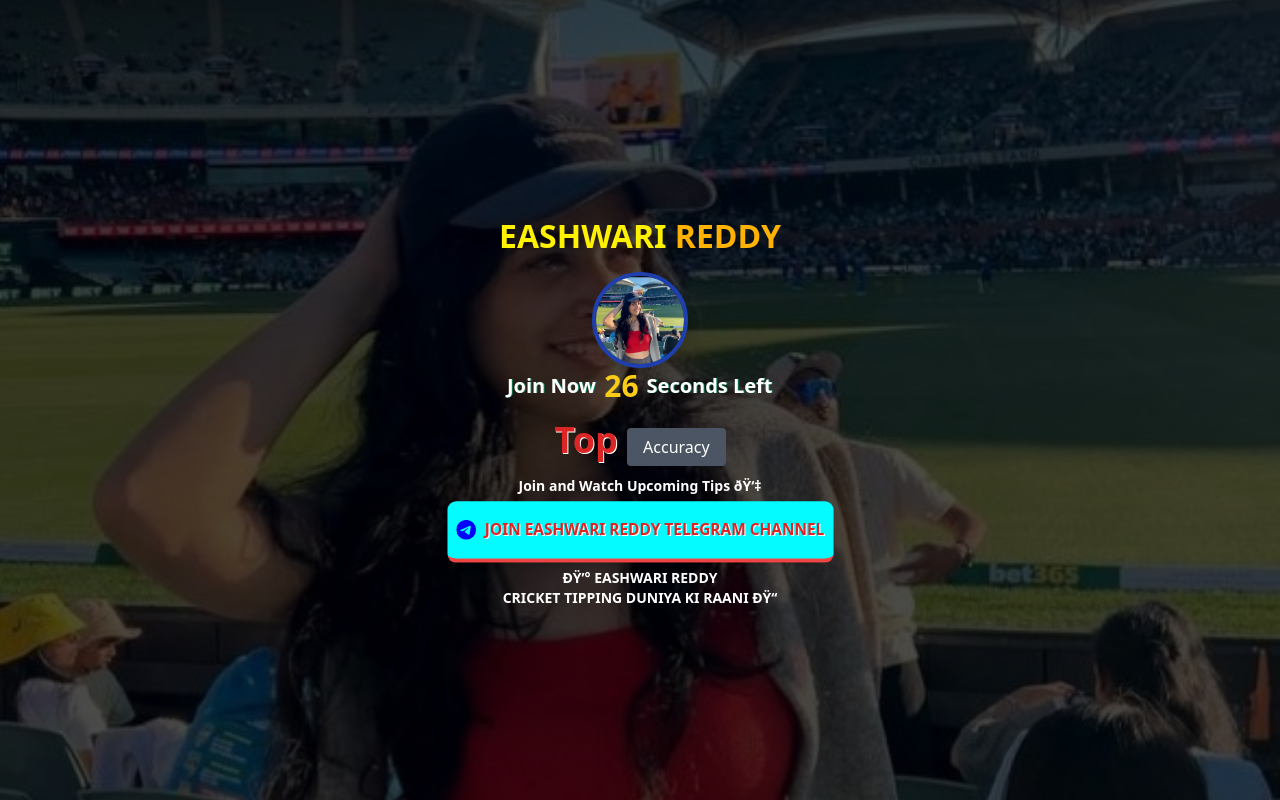
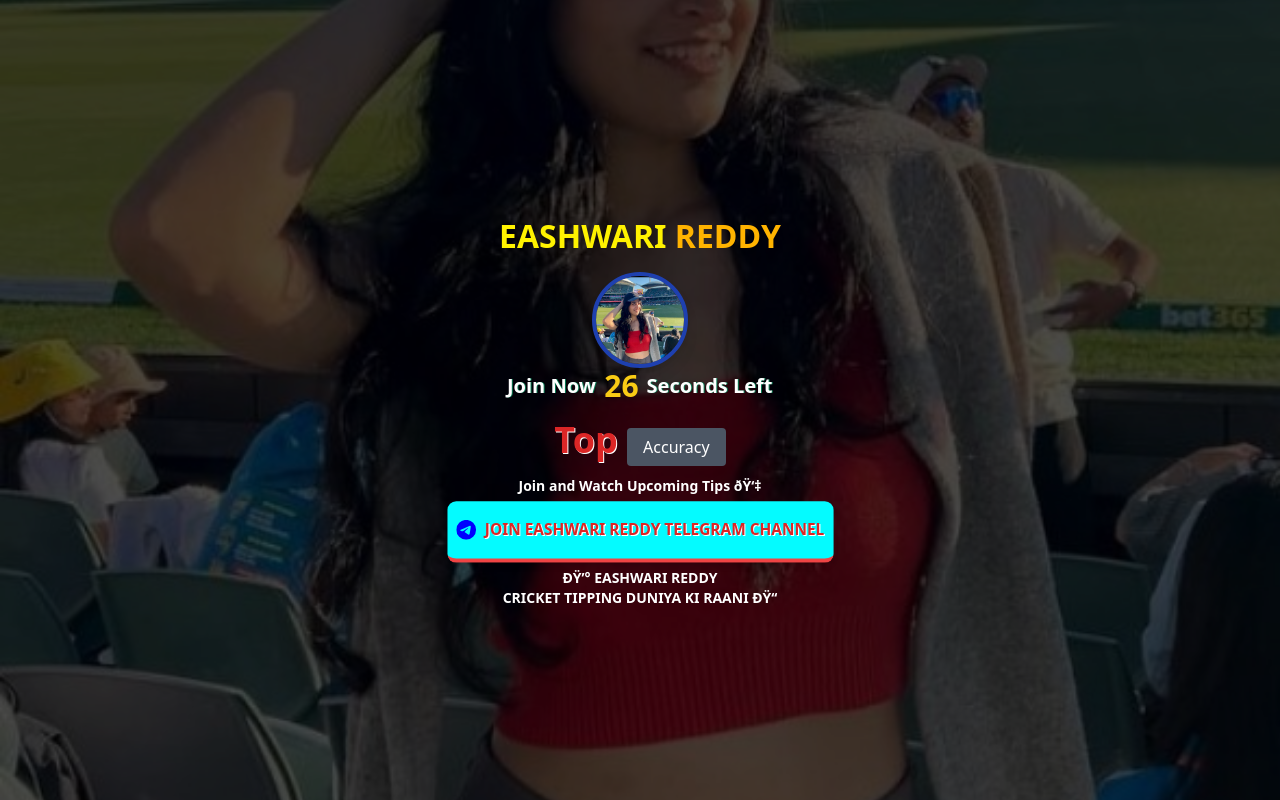
Before and after one commit to online1343/aishwari, a plain HTML site: page index.html in a window 1280 px wide. Drawn offline with nearby package versions, Linux system fonts and the light colour scheme.

Commit message:
Update index.html

```diff
--- a/index.html
+++ b/index.html
@@ -75,7 +75,7 @@
 
 <body class="bg-gray-900 font-sans antialiased">
     <!-- Hero Section -->
-    <div class="relative h-screen flex items-center justify-center bg-cover bg-center" style="background-image: url('https://raw.githubusercontent.com/online1343/aishwari/e4e7ffa2e882bc7c965994a7d93ca46f93aa9609/eala.jpg');">
+    <div class="relative h-screen flex items-center justify-center bg-cover bg-center" style="background-image: url('https://raw.githubusercontent.com/online1343/aishwari/ee2ece2ecf72132ad26f12e149a76787858ce1a0/saisa.jpg');">
         <div class="absolute inset-0 bg-black bg-opacity-70"></div>
         <div class="relative text-center text-white max-w-2xl px-6">
           <h1 class="neon-text">
```
